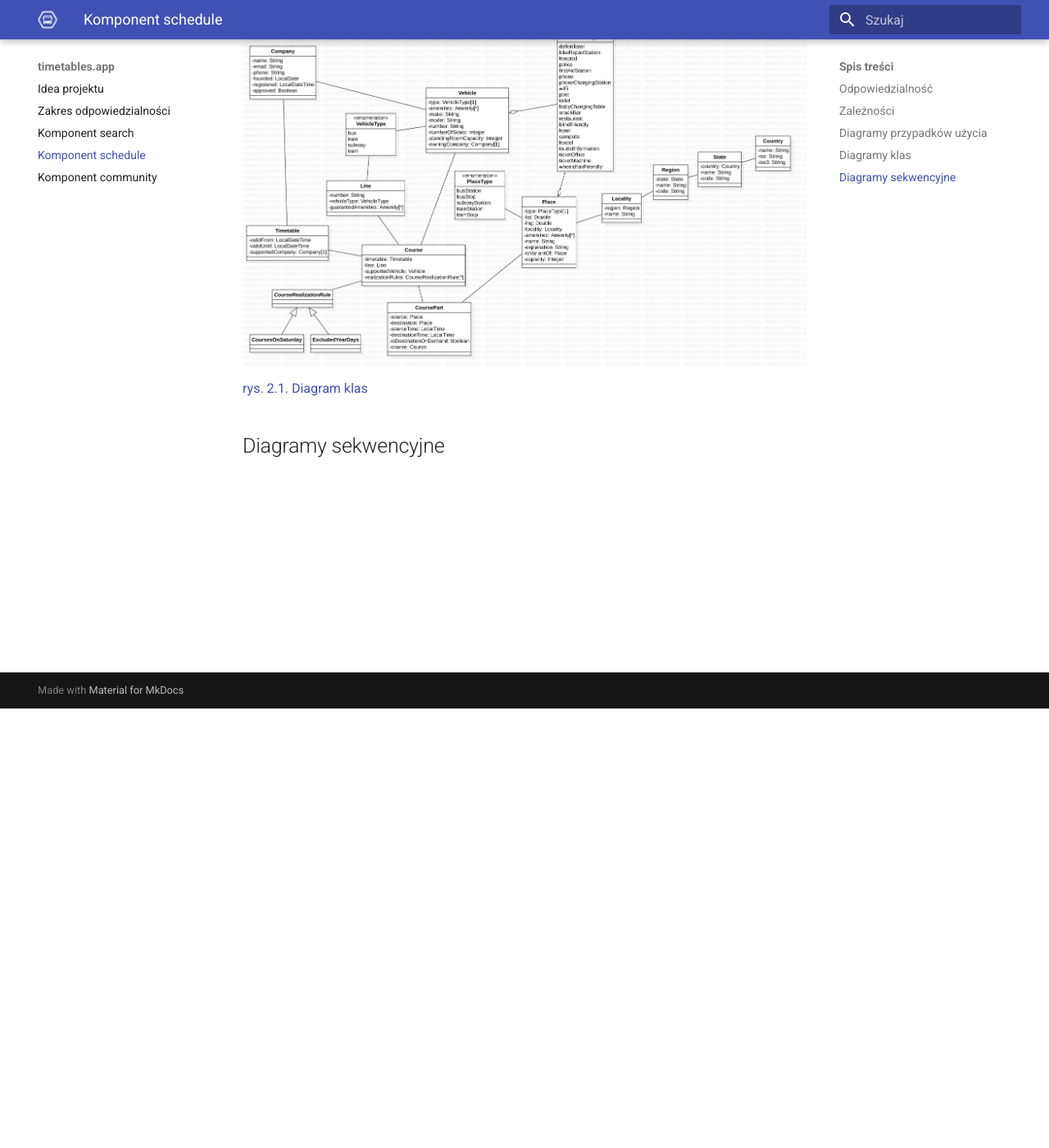
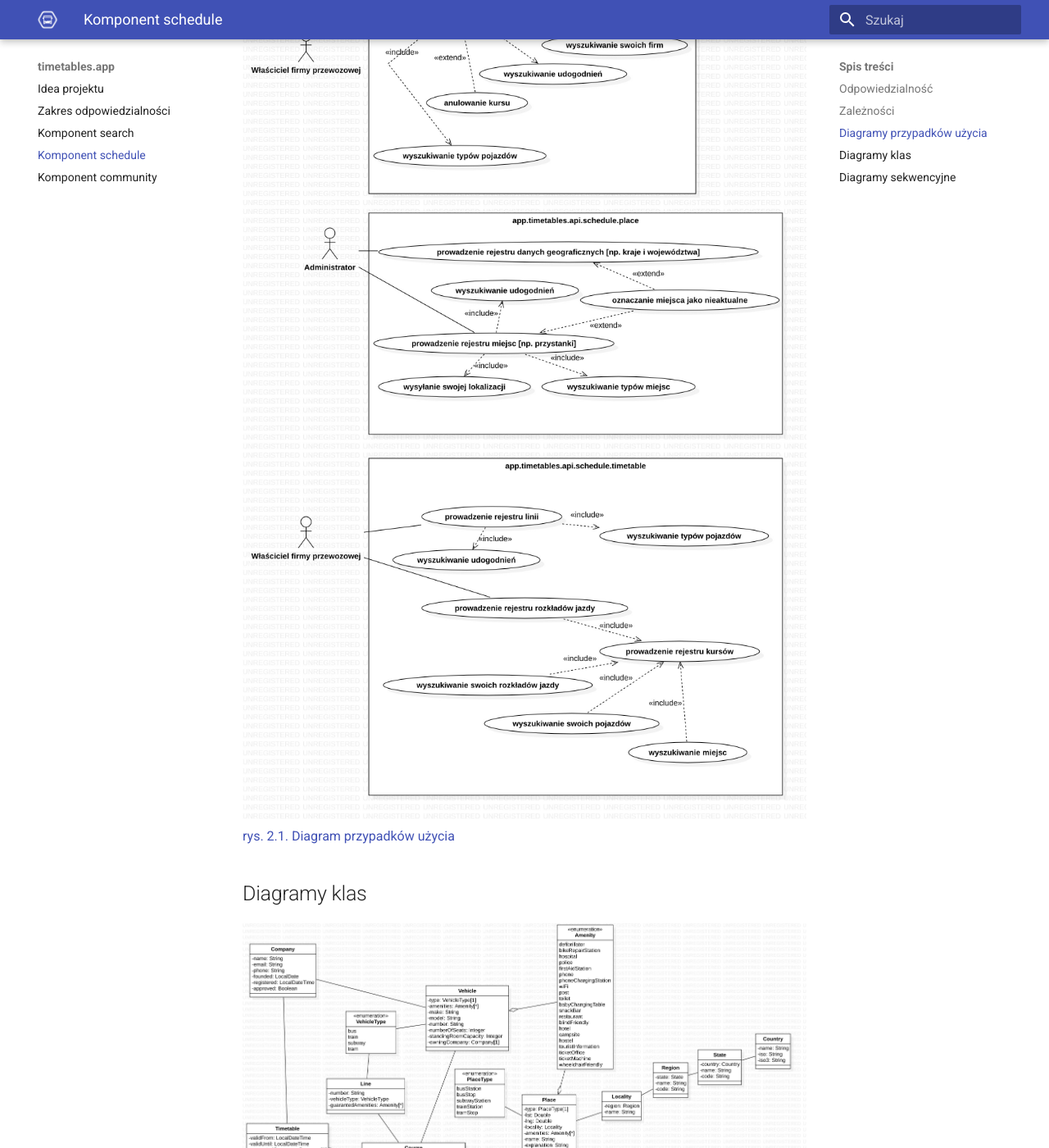
Before and after one commit to timetables-app/docs, an MkDocs documentation site: the page built from docs/schedule/index.md, in a window 1280 px wide and 1400 px high, scrolled down 536 px. Shown: the whole window at 82% size. Built offline with MkDocs 1.6.1 and Material for MkDocs 9.7.7, drawn with Linux system fonts in a browser that asks for light colours; some of the changed text lies outside the part shown.

Commit message:
schedule uc diagram

```diff
--- a/docs/schedule/index.md
+++ b/docs/schedule/index.md
@@ -8,9 +8,11 @@ Tutaj odbywa się porwadzenie rejestru pojazdów, miejsc i rozkładów jazdy.
 Komponent zależny tylko od `community`.
 
 ## Diagramy przypadków użycia
+![](ucDiagram.jpg)
+[rys. 2.1. Diagram przypadków użycia](ucDiagram.jpg)
 
 ## Diagramy klas
 ![](classDiagram.jpg)
-[rys. 2.1. Diagram klas](classDiagram.jpg)
+[rys. 2.2. Diagram klas](classDiagram.jpg)
 
 ## Diagramy sekwencyjne
```
Also changed, not shown: docs/schedule/ucDiagram.jpg (added).
